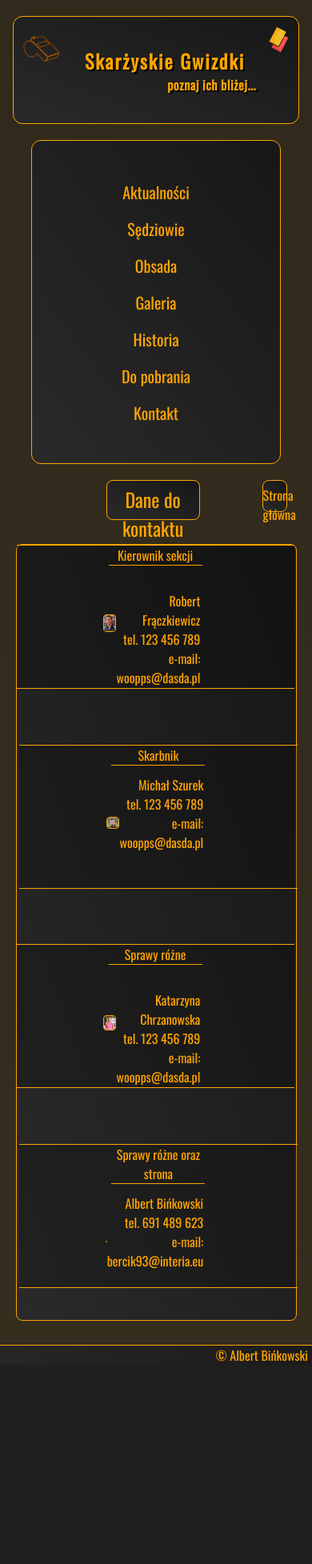
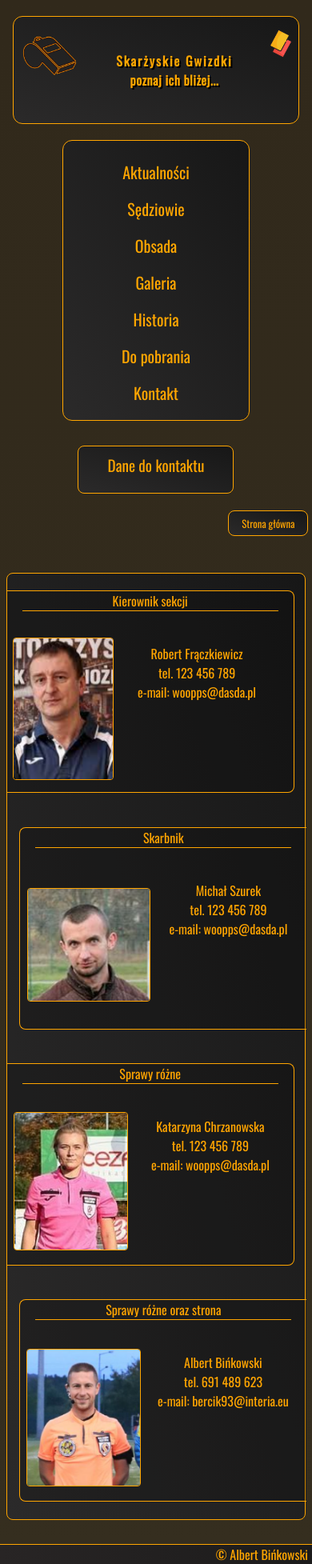
Before and after one commit to AlbertB93/SkoRefs, a PHP site: page /pages/contact.php in a window 390 px wide. Shown: the whole page at 80% size. Before the commit the page ends 1702 px from the top, so only its background shows below. Run offline with PHP 8.4, Linux system fonts and the light colour scheme.

Commit message:
RWD - pages 6/16

```diff
--- a/scss/_mixins.scss
+++ b/scss/_mixins.scss
@@ -296,7 +296,7 @@ $breakPoins: (
         padding-top: 5px;
         font-size: 1.8rem;
         height: 60px;
-        width: 200px;
+        width: 50vw;
         left: 0;
     }
 
--- a/scss/style-contact.css
+++ b/scss/style-contact.css
@@ -1,3 +1,17 @@
+/*
+$bg-color-orange: linear-gradient(to top, rgb(241, 199, 121), rgb(255, 186, 57));
+
+$bg-color-test: linear-gradient(to top, rgb(76, 64, 35), rgb(80, 67, 44));
+
+$bg-color-black-orange: linear-gradient(to bottom, rgb(253, 167, 6), rgb(43, 42, 42));
+ */
+/*
+$bg-color-orange: linear-gradient(to top, rgb(241, 199, 121), rgb(255, 186, 57));
+
+$bg-color-test: linear-gradient(to top, rgb(76, 64, 35), rgb(80, 67, 44));
+
+$bg-color-black-orange: linear-gradient(to bottom, rgb(253, 167, 6), rgb(43, 42, 42));
+ */
 /* body::-webkit-scrollbar {
     width: 20px;
 }
@@ -56,19 +70,16 @@ html header {
 
 body header .header--logo,
 html header .header--logo {
-  position: relative;
-  height: 140px;
+  height: 16vh;
   width: auto;
-  top: 30px;
 }
 
 body header .header--logo--img,
 html header .header--logo--img {
   display: block;
-  max-height: 70%;
-  max-width: 70%;
-  margin: 0 auto;
-  margin-top: 5px;
+  max-height: 80%;
+  max-width: 80%;
+  margin: 2vh auto;
 }
 
 body header .header--logo2,
@@ -76,7 +87,6 @@ html header .header--logo2 {
   position: relative;
   height: 16vh;
   width: 12vw;
-  top: 1vh;
 }
 
 body header .header--title,
@@ -138,7 +148,7 @@ body nav .nav--box,
 html nav .nav--box {
   display: flex;
   justify-content: space-around;
-  width: 60%;
+  width: 80%;
   align-items: center;
 }
 
@@ -171,39 +181,23 @@ html footer {
   width: 100%;
 }
 
-@media (max-width: 550px) {
-  body header .header--logo,
-  html header .header--logo {
-    height: 70px;
-    margin-bottom: 22vw;
-  }
+@media (max-width: 1000px) {
   body header .header--title h1,
   html header .header--title h1 {
-    font-size: 1.5rem;
+    font-size: 2rem;
   }
   body header .header--title h3,
   html header .header--title h3 {
-    font-size: 1rem;
+    font-size: 1.5rem;
+    margin-left: 0vw;
   }
   body nav,
   html nav {
-    display: flex;
-    flex-direction: column;
-    justify-content: space-around;
-    font-size: 1.25em;
-    height: 48vh;
-    padding: 1rem;
-    width: 80vw;
-    margin: 0 auto;
-    align-items: center;
+    font-size: 1rem;
   }
   body nav .nav--box,
   html nav .nav--box {
-    display: flex;
-    justify-content: space-around;
-    flex-direction: column;
     width: 90%;
-    align-items: center;
   }
   body nav .nav--box a,
   html nav .nav--box a {
@@ -216,6 +210,62 @@ html footer {
   }
 }
 
+@media (max-width: 550px) {
+  body header .header--logo,
+  html header .header--logo {
+    position: relative;
+    height: 10vh;
+    width: auto;
+    bottom: 2vh;
+  }
+  body header .header--title h1,
+  html header .header--title h1 {
+    font-size: 1rem;
+  }
+  body header .header--title h3,
+  html header .header--title h3 {
+    font-size: 1rem;
+    margin-left: 0vw;
+  }
+  body nav,
+  html nav {
+    display: flex;
+    flex-direction: column;
+    justify-content: space-around;
+    font-size: 1.25em;
+    height: 90vw;
+    padding: 1rem;
+    width: 60vw;
+    margin: 0 auto;
+    align-items: center;
+  }
+  body nav .nav--box,
+  html nav .nav--box {
+    align-items: center;
+    display: flex;
+    flex-direction: column;
+    height: 100%;
+    justify-content: space-around;
+    width: 100%;
+  }
+  body nav .nav--box a,
+  html nav .nav--box a {
+    text-decoration: none;
+    transition: 1s;
+  }
+  body nav .nav--box a:hover,
+  html nav .nav--box a:hover {
+    border-radius: 30px;
+  }
+}
+
+/*
+$bg-color-orange: linear-gradient(to top, rgb(241, 199, 121), rgb(255, 186, 57));
+
+$bg-color-test: linear-gradient(to top, rgb(76, 64, 35), rgb(80, 67, 44));
+
+$bg-color-black-orange: linear-gradient(to bottom, rgb(253, 167, 6), rgb(43, 42, 42));
+ */
 .container--title {
   font-size: 1.5rem;
   height: 50px;
@@ -372,110 +422,99 @@ html footer {
   width: 16vw;
 }
 
-@media (max-width: 550px) {
-  .contact--container {
-    border-radius: 8px;
+@media (max-width: 1200px) {
+  .container--title .title {
+    left: 30vw;
+    width: 40vw;
+  }
+  .container--title .btn--index {
+    left: 44vw;
+    width: 9vw;
+  }
+}
+
+@media (max-width: 1000px) {
+  .container--title {
+    font-size: 1.5rem;
+    margin: 20px auto;
+    display: flex;
+    flex-direction: column;
+    height: 140px;
+    width: 96vw;
+    justify-content: space-around;
+    align-items: center;
+  }
+  .container--title .title {
+    position: relative;
     border: solid 1px orange;
     background: linear-gradient(to left bottom, #171717, #2b2a2a);
-    width: 90vw;
-    min-height: 600px;
-    margin: 30px auto;
+    border-radius: 8px;
+    text-align: center;
+    color: #ffa600;
+    padding-top: 5px;
+    font-size: 1.8rem;
+    height: 60px;
+    width: 50vw;
+    left: 0;
   }
-  .contact--container h1 {
+  .container--title .btn--index {
+    position: relative;
+    border: solid 1px orange;
+    padding-top: 6px;
+    background: linear-gradient(to left bottom, #171717, #2b2a2a);
+    border-radius: 8px;
+    text-align: center;
+    color: #ffa600;
+    margin-bottom: 5px;
+    font-size: 0.8rem;
+    height: 32px;
+    left: 36vw;
+    width: 100px;
+  }
+  .container--title .btn--index a {
+    text-decoration: none;
     color: orange;
-    height: 100px;
-    margin: 0 auto;
-    padding-top: 4px;
+  }
+  .container--title .title {
+    font-size: 1.2rem;
+    padding-top: 0.5em;
+  }
+  .contact--container {
+    min-height: 10vh;
+    width: 96vw;
+  }
+  .contact--container .contact--container--box {
+    height: 140vh;
+    width: 96vw;
+  }
+  .contact--container .contact--container--box .contact--container--person--left,
+  .contact--container .contact--container--box .contact--container--person--right {
+    height: 30vh;
     text-align: center;
     width: 92vw;
   }
-  .contact--container .contact--container--box {
-    display: flex;
-    flex-direction: column;
-    justify-content: space-between;
-    margin: 0 auto;
-    min-height: 800px;
-    width: 90vw;
-    margin-bottom: 40px;
+  .contact--container .contact--container--box .contact--container--person--left--title,
+  .contact--container .contact--container--box .contact--container--person--right--title {
+    max-height: 20vh;
+    max-width: 82vw;
   }
-  .contact--container .contact--container--box .contact--container--person--left {
-    background-color: rgba(0, 0, 0, 0.2);
-    border-top: solid 1px orange;
-    border-bottom: solid 1px orange;
-    border-right: none;
-    border-radius: 0;
-    color: orange;
-    width: 89vw;
-    height: 180px;
+  .contact--container .contact--container--box .contact--container--person--left--box,
+  .contact--container .contact--container--box .contact--container--person--right--box {
+    height: 30vh;
+    width: 92vw;
+  }
+  .contact--container .contact--container--box .contact--container--person--left--box--photo,
+  .contact--container .contact--container--box .contact--container--person--right--box--photo {
+    align-self: flex-start;
+    height: 26vh;
+    margin-top: 10px;
+    width: auto;
+  }
+  .contact--container .contact--container--box .contact--container--person--left--box--text,
+  .contact--container .contact--container--box .contact--container--person--right--box--text {
+    height: 20vh;
+    margin-top: 10vw;
     text-align: center;
-  }
-  .contact--container .contact--container--box .contact--container--person--left--title {
-    border-bottom: solid 1px orange;
-    margin: 0 auto;
-    max-height: 140px;
-    max-width: 30vw;
-  }
-  .contact--container .contact--container--box .contact--container--person--left--box {
-    display: flex;
-    height: 140px;
-    max-width: 86vw;
-  }
-  .contact--container .contact--container--box .contact--container--person--left--box--photo {
-    display: flex;
-    height: 140px;
-    width: 120px;
-  }
-  .contact--container .contact--container--box .contact--container--person--left--box--photo--file {
-    border: solid 1px orange;
-    border-radius: 4px;
-    margin: auto auto;
-    max-height: 90%;
-    max-width: 90%;
-  }
-  .contact--container .contact--container--box .contact--container--person--left--box--text {
-    text-align: right;
-    margin-top: 30px;
-    height: 140px;
-    width: 360px;
-  }
-  .contact--container .contact--container--box .contact--container--person--right {
-    background-color: rgba(0, 0, 0, 0.2);
-    border-top: solid 1px orange;
-    border-bottom: solid 1px orange;
-    border-left: none;
-    border-radius: 0;
-    color: orange;
-    width: 89vw;
-    height: 180px;
-    text-align: center;
-    margin: 0;
-  }
-  .contact--container .contact--container--box .contact--container--person--right--title {
-    border-bottom: solid 1px orange;
-    margin: 0 auto;
-    max-height: 140px;
-    max-width: 30vw;
-  }
-  .contact--container .contact--container--box .contact--container--person--right--box {
-    display: flex;
-    height: 140px;
-    max-width: 86vw;
-  }
-  .contact--container .contact--container--box .contact--container--person--right--box--photo {
-    display: flex;
-    height: 140px;
-    width: 120px;
-  }
-  .contact--container .contact--container--box .contact--container--person--right--box--photo--file {
-    border: solid 1px orange;
-    border-radius: 4px;
-    margin: auto auto;
-    max-height: 90%;
-    max-width: 90%;
-  }
-  .contact--container .contact--container--box .contact--container--person--right--box--text {
-    margin-top: 10px;
-    height: 140px;
-    width: 80vw;
+    width: 50vw;
   }
 }
--- a/scss/style-contact.scss
+++ b/scss/style-contact.scss
@@ -42,137 +42,77 @@
     }
 }
 
-@include breakPoint(small) {
+
+@include breakPoint(xlarge) {
+
+    .container--title {
+
+        .title {
+            left: 30vw;
+            width: 40vw;
+        }
+
+        .btn--index {
+            left: 44vw;
+            width: 9vw;
+        }
+
+    }
+
+}
+
+@include breakPoint(large) {
+
+    .container--title {
+        @include title--small;
+
+        .title {
+            font-size: 1.2rem;
+            padding-top: 0.5em;
+        }
+    }
 
     .contact--container {
 
-        border-radius: 8px;
-        border: solid 1px orange;
-        background: $bg-color-black;
-        width: 90vw;
-        min-height: 600px;
-        margin: 30px auto;
-
-        h1 {
-            color: orange;
-            height: 100px;
-            margin: 0 auto;
-            padding-top: 4px;
-            text-align: center;
-            width: 92vw;
-        }
+        min-height: 10vh;
+        width: 96vw;
 
         .contact--container--box {
+            height: 140vh;
+            width: 96vw;
 
-            display: flex;
-            flex-direction: column;
-            justify-content: space-between;
-            margin: 0 auto;
-            min-height: 800px;
-            width: 90vw;
-            margin-bottom: 40px;
-
-
-            .contact--container--person--left {
-
-                background-color: rgba(0, 0, 0, 0.2);
-                border-top: solid 1px orange;
-                border-bottom: solid 1px orange;
-                border-right: none;
-                border-radius: 0;
-                color: orange;
-                width: 89vw;
-                height: 180px;
+            .contact--container--person--left,
+            .contact--container--person--right {
+                height: 30vh;
                 text-align: center;
+                width: 92vw;
 
                 &--title {
-                    border-bottom: solid 1px orange;
-                    margin: 0 auto;
-                    max-height: 140px;
-                    max-width: 30vw;
-
+                    max-height: 20vh;
+                    max-width: 82vw;
                 }
 
                 &--box {
-                    display: flex;
-                    height: 140px;
-                    max-width: 86vw;
+
+                    height: 30vh;
+                    width: 92vw;
 
                     &--photo {
-                        display: flex;
-                        height: 140px;
-                        width: 120px;
+                        align-self: flex-start;
+                        height: 26vh;
 
-                        &--file {
-                            border: solid 1px orange;
-                            border-radius: 4px;
-                            margin: auto auto;
-                            max-height: 90%;
-                            max-width: 90%;
-                        }
+                        margin-top: 10px;
+                        width: auto;
                     }
 
                     &--text {
-                        text-align: right;
-                        margin-top: 30px;
-                        height: 140px;
-                        width: 360px;
+                        height: 20vh;
+                        margin-top: 10vw;
+                        text-align: center;
+                        width: 50vw;
                     }
                 }
-
-
-            }
-
-            .contact--container--person--right {
-
-                background-color: rgba(0, 0, 0, 0.2);
-                border-top: solid 1px orange;
-                border-bottom: solid 1px orange;
-                border-left: none;
-                border-radius: 0;
-                color: orange;
-                width: 89vw;
-                height: 180px;
-                text-align: center;
-                margin: 0;
-
-                &--title {
-                    border-bottom: solid 1px orange;
-                    margin: 0 auto;
-                    max-height: 140px;
-                    max-width: 30vw;
-                }
-
-                &--box {
-                    display: flex;
-                    height: 140px;
-                    max-width: 86vw;
-
-
-                    &--photo {
-                        display: flex;
-                        height: 140px;
-                        width: 120px;
-
-                        &--file {
-                            border: solid 1px orange;
-                            border-radius: 4px;
-                            margin: auto auto;
-                            max-height: 90%;
-                            max-width: 90%;
-                        }
-                    }
-
-                    &--text {
-                        margin-top: 10px;
-                        height: 140px;
-                        width: 80vw;
-
-                    }
-                }
-
             }
         }
-
     }
 }
```
Also changed, not shown: scss/style-gallery.css (+138 -34 lines), scss/style-gallery.scss (+29 -3 lines), scss/style-contact.min.css, scss/style-gallery.min.css.
